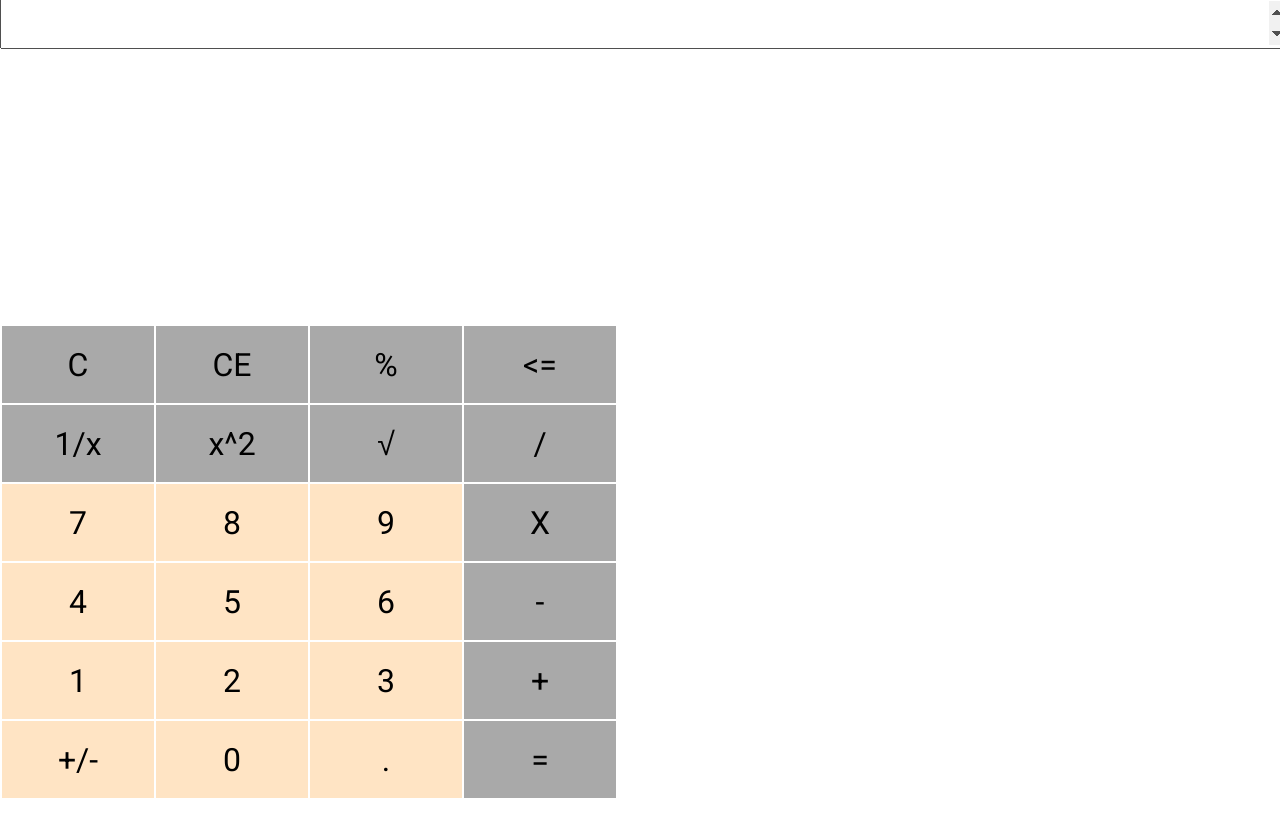
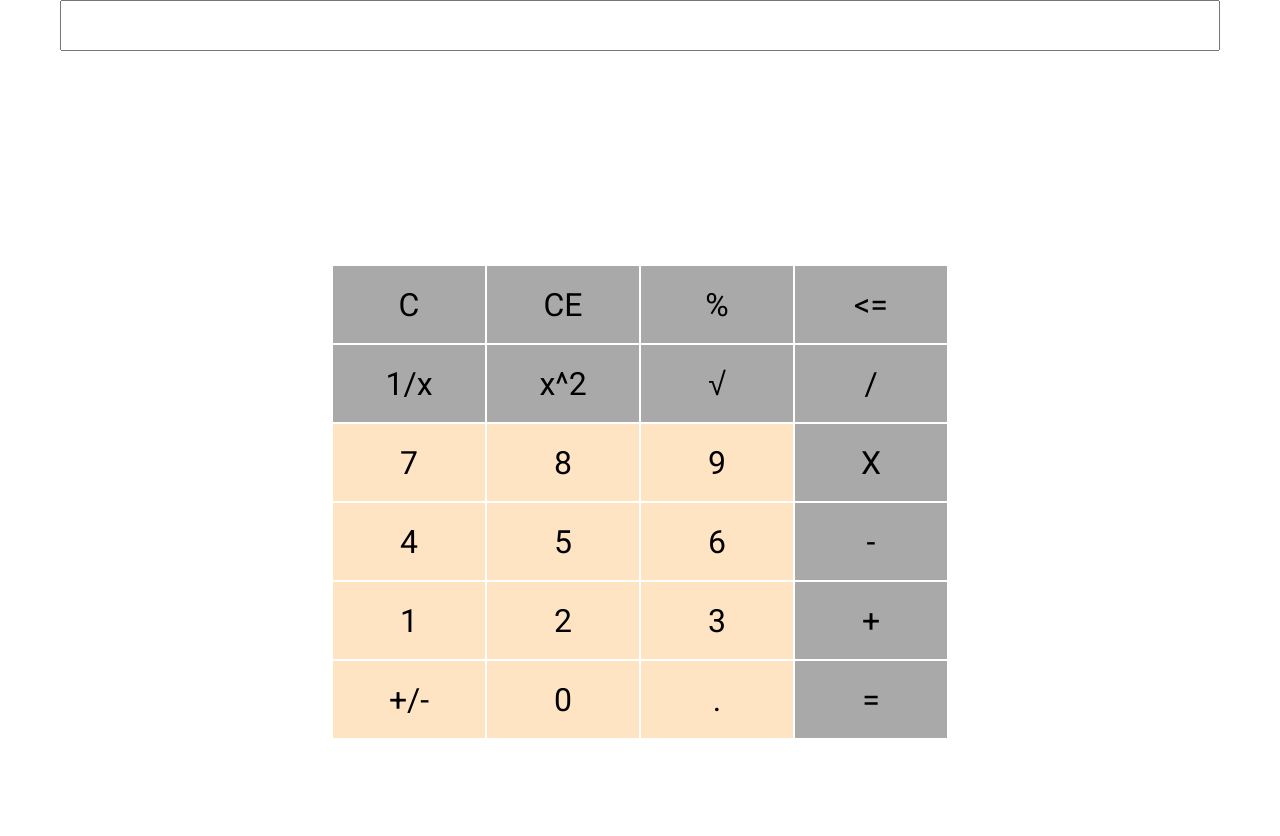
Before and after one commit to TerrorV/smetalo-calc, an Angular app: page / in a window 1280 px wide. Shown: the top 836 px of the page. Built offline with nearby package versions, Linux system fonts and the light colour scheme.

Commit message:
Fix keypad positioning Add operation preview

```diff
--- a/src/app/app.component.html
+++ b/src/app/app.component.html
@@ -2,11 +2,14 @@
   <mat-label>Input</mat-label>
   <input style="width: 600px;" matInput [(value)] = "current" >
 </mat-form-field> -->
-<input style="width: 100%;display: block; overflow: auto;  text-align: right;" matInput type="number" [(ngModel)] = "current" (keydown)="OnKeyDownInput($event)" >
-<div style="width: 100%; height:100%;" tabindex="0" (keydown)="OnKeyPressed($event)">
+<!-- <input style="width: 100%;display: block; overflow: auto;  text-align: right;" matInput type="number" [(ngModel)] = "current" (keydown)="OnKeyDownInput($event)" > -->
+<div class="main-content" tabindex="0" (keydown)="OnKeyPressed($event)">
+<input style="width: 90%; text-align: right;" [(ngModel)] = "current" (keydown)="OnKeyDownInput($event)" >
+ <p><span *ngIf="operation!=''" >{{accumulator}} {{operation}} {{current}}</span>&nbsp;</p>
 
+<div class="bottom-content">
 
-<table  class="bottom-content" (keydown)="OnKeyPressed($event)">
+<table class="keypad" (keydown)="OnKeyPressed($event)">
   <tbody (keydown)="OnKeyPressed($event)">
     <tr>
       <td class="operation" (click)="ClearAll()" >C</td>
@@ -47,6 +50,6 @@
     </tr>
    </tbody>
 </table>
+</div>
 
-{{current}}
 </div>
--- a/src/styles.scss
+++ b/src/styles.scss
@@ -26,7 +26,34 @@ input {
 }
 
 .bottom-content {
+    width: 100%;
+    height: 100%;
+//     position: absolute;
+//     bottom: 0;
+//     left: 0;
+// display: table-cell;
+// vertical-align: middle;
+//     margin: auto;
+
+position: relative;
+}
+
+.keypad{
+    //display: block;
+    // text-align: center ;
+    // justify-self: center;
     position: absolute;
-    bottom: 0;
-    left: 0;
+    top: 50%;
+    left: 50%;
+    margin-right: -50%;
+    transform: translate(-50%, -50%)
 }
+
+.main-content{
+    width: 100%;
+    height:100%;
+    text-align: center;
+    align-content: center;
+    justify-content: center;
+    margin: auto;
+}
```
